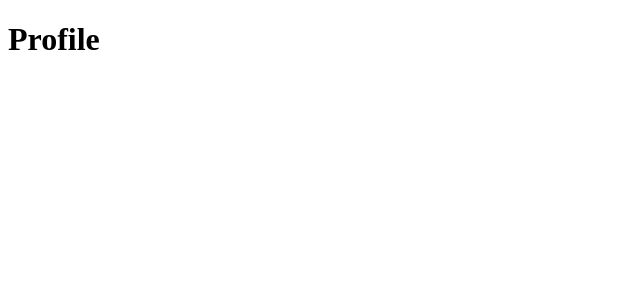
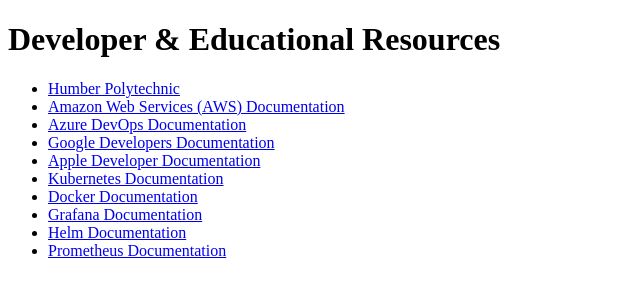
Before and after one commit to KakaiShaniceNorahPande/ITSA5501_Labs_Shanice, a plain HTML site: page Lab1_Git_Operations/profile.html in a window 1280 px wide. Shown: the whole page, without its empty margins (0-640 px from the left). Drawn offline with Linux system fonts and the light colour scheme.

Commit message:
updated profile.html with documentation links

```diff
--- a/Lab1_Git_Operations/profile.html
+++ b/Lab1_Git_Operations/profile.html
@@ -6,6 +6,68 @@
     <title>Profile</title>
 </head>
 <body>
-    <h1>Profile</h1>
+      <h1>Developer & Educational Resources</h1>
+
+    <ul>
+        <li>
+            <a href="https://humber.ca/" target="_blank" rel="noopener noreferrer">
+                Humber Polytechnic
+            </a>
+        </li>
+
+        <li>
+            <a href="https://docs.aws.amazon.com/" target="_blank" rel="noopener noreferrer">
+                Amazon Web Services (AWS) Documentation
+            </a>
+        </li>
+
+        <li>
+            <a href="https://learn.microsoft.com/azure/devops/" target="_blank" rel="noopener noreferrer">
+                Azure DevOps Documentation
+            </a>
+        </li>
+
+        <li>
+            <a href="https://developers.google.com/" target="_blank" rel="noopener noreferrer">
+                Google Developers Documentation
+            </a>
+        </li>
+
+        <li>
+            <a href="https://developer.apple.com/documentation/" target="_blank" rel="noopener noreferrer">
+                Apple Developer Documentation
+            </a>
+        </li>
+
+        <li>
+            <a href="https://kubernetes.io/docs/" target="_blank" rel="noopener noreferrer">
+                Kubernetes Documentation
+            </a>
+        </li>
+
+        <li>
+            <a href="https://docs.docker.com/" target="_blank" rel="noopener noreferrer">
+                Docker Documentation
+            </a>
+        </li>
+
+        <li>
+            <a href="https://grafana.com/docs/" target="_blank" rel="noopener noreferrer">
+                Grafana Documentation
+            </a>
+        </li>
+
+        <li>
+            <a href="https://helm.sh/docs/" target="_blank" rel="noopener noreferrer">
+                Helm Documentation
+            </a>
+        </li>
+
+        <li>
+            <a href="https://prometheus.io/docs/" target="_blank" rel="noopener noreferrer">
+                Prometheus Documentation
+            </a>
+        </li>
+    </ul>
 </body>
 </html>
```
